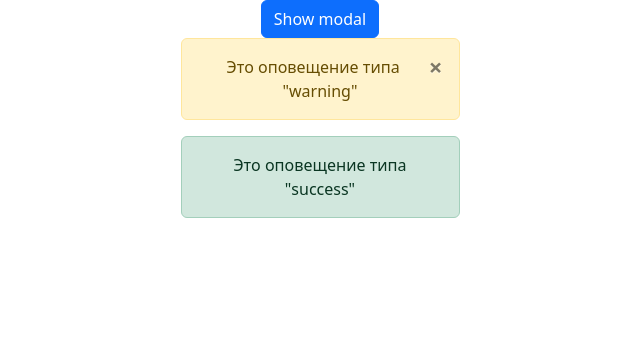
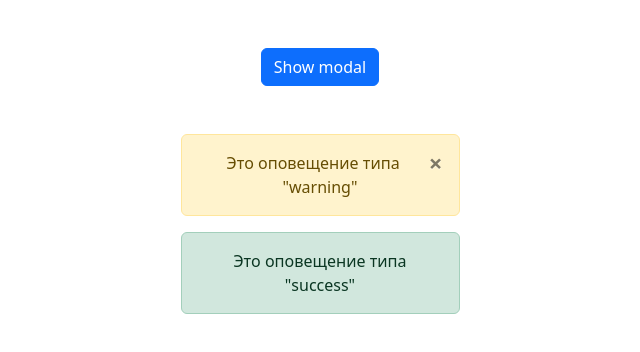
Before and after one commit to almazovurmat/hw58, a React (Create React App) app: page / in a window 1280 px wide. Shown: the top 352 px of the page, without its empty margins (320-960 px from the left). Built offline with nearby package versions, Linux system fonts and the light colour scheme.

Commit message:
fixed styles

```diff
--- a/src/components/Modal/Modal.tsx
+++ b/src/components/Modal/Modal.tsx
@@ -15,7 +15,7 @@ const Modal: React.FC <IProps> = ({showModal, title , onCloseModal ,children}) =
                     <div className="modal-content">
                         <div className="modal-header">
                             <h1 className="modal-title fs-5">{title}</h1>
-                            <button onClick={onCloseModal} type="button" className="close" data-dismiss="modal" aria-label="Close">
+                            <button onClick={onCloseModal} type="button" className="close">
                                 <span aria-hidden="true">&times;</span>
                             </button>
                         </div>
--- a/src/components/Modal/ModalButton.tsx
+++ b/src/components/Modal/ModalButton.tsx
@@ -17,7 +17,7 @@ const ModalButton= () => {
     return (
         <>
             <button
-                className="w-30 btn btn-primary"
+                className="w-30 btn btn-primary mx-3 my-5"
                 type="button"
                 onClick={open}>
                 Show modal
```
